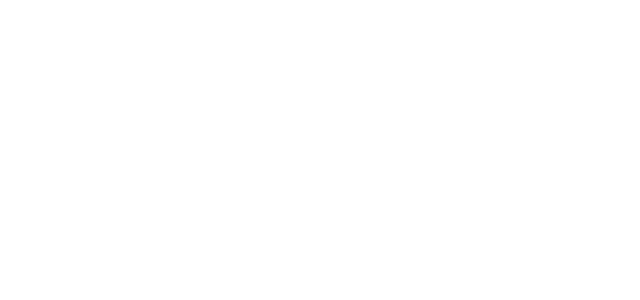
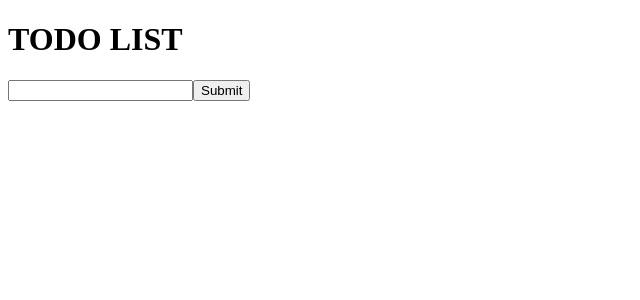
Before and after one commit to CN-DEV-STUDY/todo-react, a React (Create React App) app: page / in a window 1280 px wide. Shown: the top 300 px of the page, without its empty margins (0-640 px from the left). Built offline with nearby package versions, Linux system fonts and the light colour scheme.

Commit message:
App.js 수정

```diff
--- a/src/App.js
+++ b/src/App.js
@@ -1,5 +1,12 @@
+import AddTodo from "./components/AddTodo";
+
 function App() {
-  return null;
+  return (
+    <>
+      <h1>TODO LIST</h1>
+      <AddTodo />
+    </>
+  );
 }
 
 export default App;
--- a/src/components/AddTodo.js
+++ b/src/components/AddTodo.js
@@ -2,6 +2,7 @@
   return (
     <div>
       <input type="text" />
+      <button>Submit</button>
     </div>
   );
 }
```
